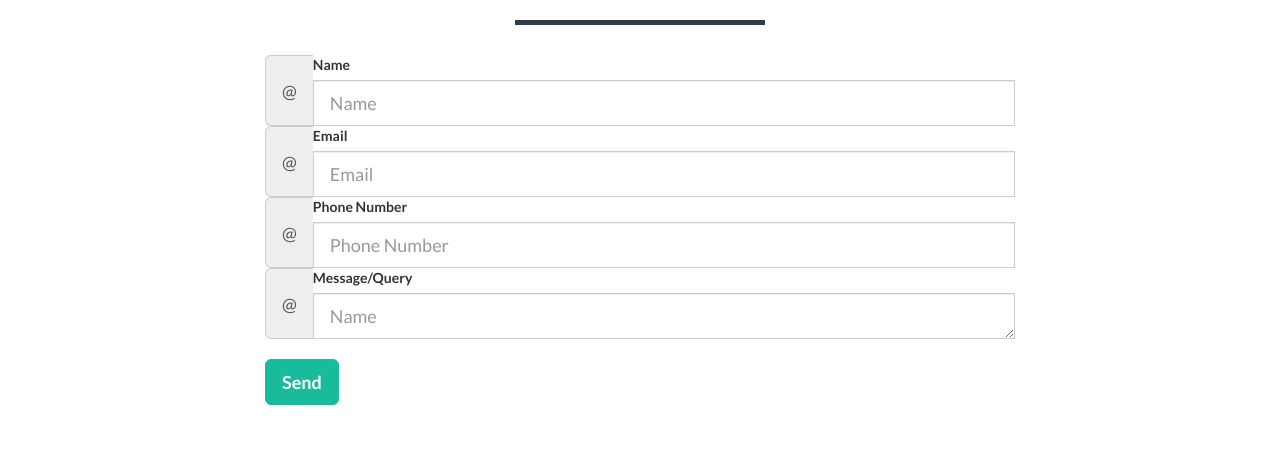
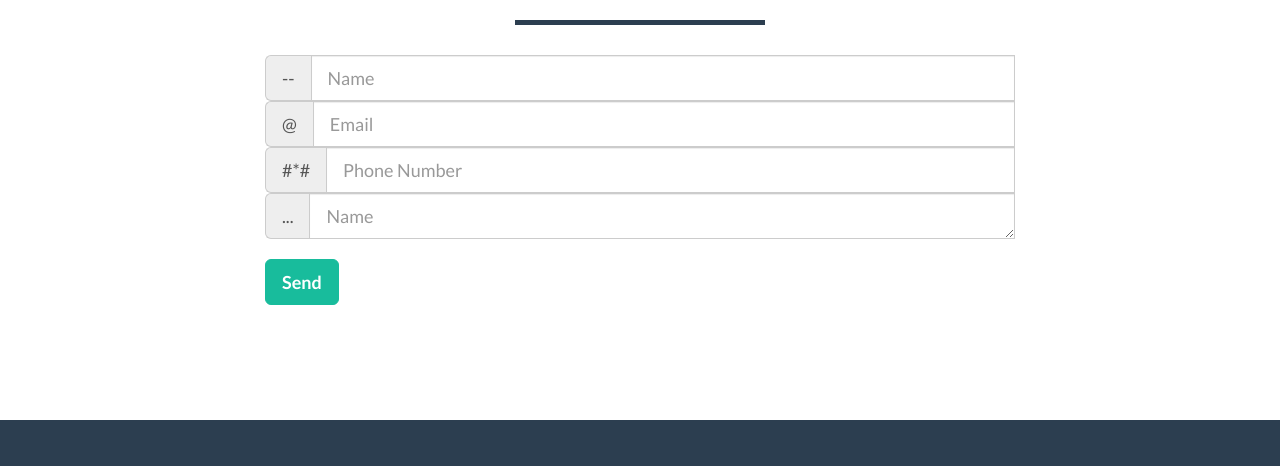
Before and after one commit to eeyago/eeyago.github.io, a website: page contact.html in a window 1280 px wide. Shown: the part 151-617 px from the top of the page. Drawn offline with nearby package versions, Linux system fonts and the light colour scheme.

Commit message:
few edits

```diff
--- a/contact.html
+++ b/contact.html
@@ -234,26 +234,26 @@
                             </div>
                         </div> -->
                         <div class="input-group input-group-lg">
-                          <span class="input-group-addon" id="basic-addon1">@</span>
-                          <label>Name</label>
+                          <span class="input-group-addon" id="basic-addon1">--</span>
+                          <!-- <label>Name</label> -->
                           <input type="text" class="form-control" placeholder="Name" id="name" required data-validation-required-message="Please enter your name." name="name">
                           <p class="help-block text-danger"></p>
                         </div>
                         <div class="input-group input-group-lg">
                           <span class="input-group-addon" id="basic-addon1">@</span>
-                          <label>Email</label>
+                          <!-- <label>Email</label> -->
                           <input type="email" class="form-control" placeholder="Email" id="email" required data-validation-required-message="Please enter your email." name="_replyto">
                           <p class="help-block text-danger"></p>
                         </div>
                         <div class="input-group input-group-lg">
-                          <span class="input-group-addon" id="basic-addon1">@</span>
-                          <label>Phone Number</label>
+                          <span class="input-group-addon" id="basic-addon1">#*#</span>
+                          <!-- <label>Phone Number</label> -->
                           <input type="tel" class="form-control" placeholder="Phone Number" id="phone" required data-validation-required-message="Please enter your Phone number" name="phone">
                           <p class="help-block text-danger"></p>
                         </div>
                         <div class="input-group input-group-lg">
-                          <span class="input-group-addon" id="basic-addon1">@</span>
-                          <label>Message/Query</label>
+                          <span class="input-group-addon" id="basic-addon1">...</span>
+                          <!-- <label>Message/Query</label> -->
                           <textarea type="text" class="form-control" placeholder="Name" id="message" required data-validation-required-message="Please enter your Message/Query" name="message"></textarea>
                           <p class="help-block text-danger"></p>
                         </div>
```
Also changed, not shown: about.html (+4 -4 lines), collections.html (+2 -2 lines), index.html (+2 -2 lines).
